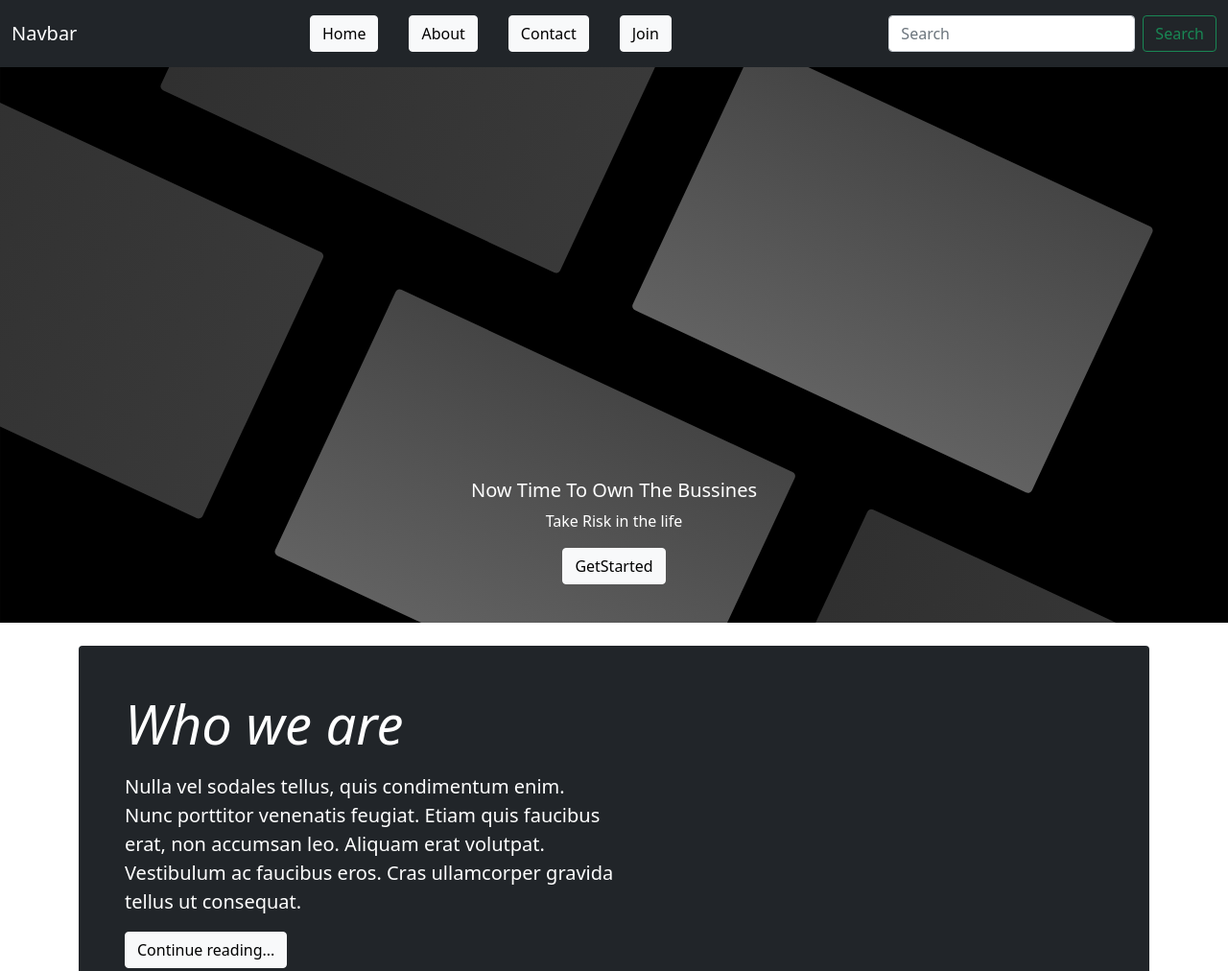
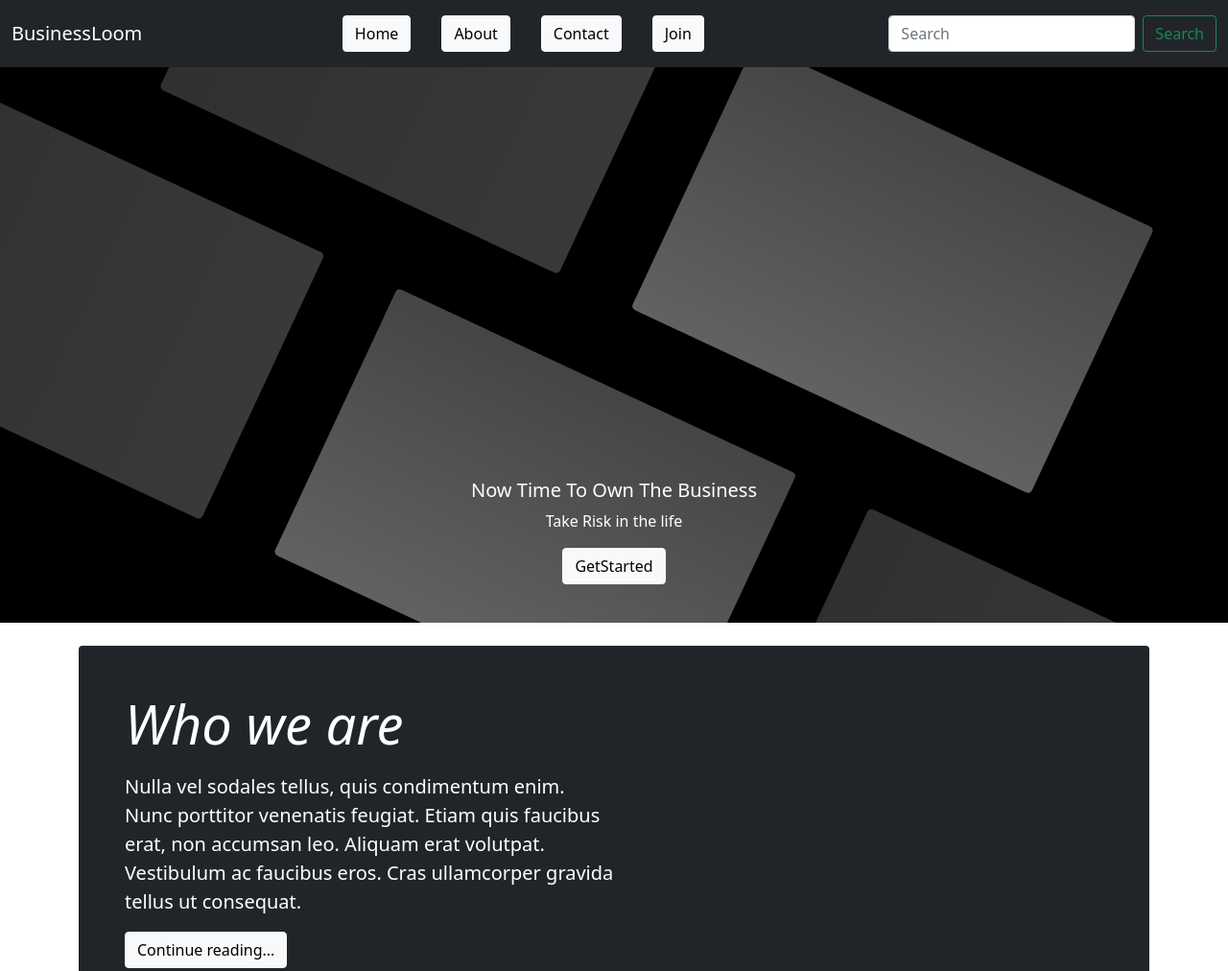
Before and after one commit to Manju1392k/BusinessLoom-Website, a plain HTML site: page index.html in a window 1280 px wide. Shown: the top 1012 px of the page at 96% size. Drawn offline with nearby package versions, Linux system fonts and the light colour scheme.

Commit message:
Update index.html

```diff
--- a/index.html
+++ b/index.html
@@ -18,7 +18,7 @@
     <!-- navbar -->
     <nav class="navbar navbar-expand-lg navbar-dark bg-dark">
         <div class="container-fluid">
-          <a class="navbar-brand" href="#">Navbar</a>
+          <a class="navbar-brand" href="#">BusinessLoom</a>
           <button class="navbar-toggler" type="button" data-bs-toggle="collapse" data-bs-target="#navbarSupportedContent" aria-controls="navbarSupportedContent" aria-expanded="false" aria-label="Toggle navigation">
             <span class="navbar-toggler-icon"></span>
           </button>
@@ -43,7 +43,7 @@
           <div class="carousel-item active">
             <img src="imag1.svg" class="d-block w-100" alt="...">
             <div class="carousel-caption d-none d-md-block">
-              <h5>Now Time To Own The Bussines</h5>
+              <h5>Now Time To Own The Business</h5>
               <p>Take Risk in the life </p>
               <button type="button" class="btn btn-light">GetStarted</button>
             </div>
```
